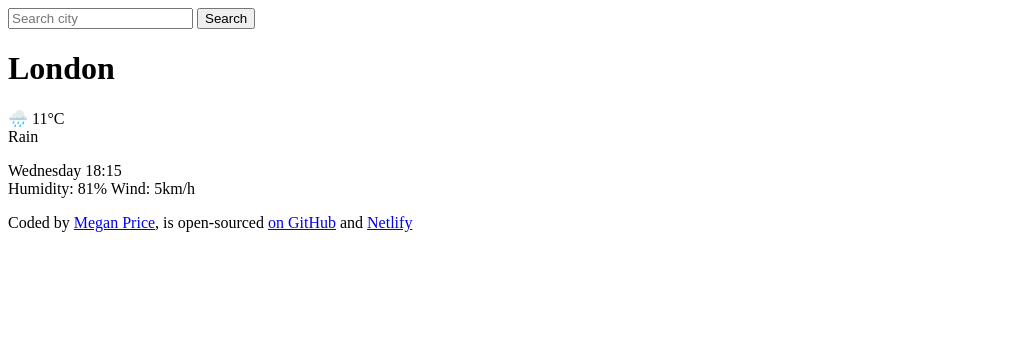
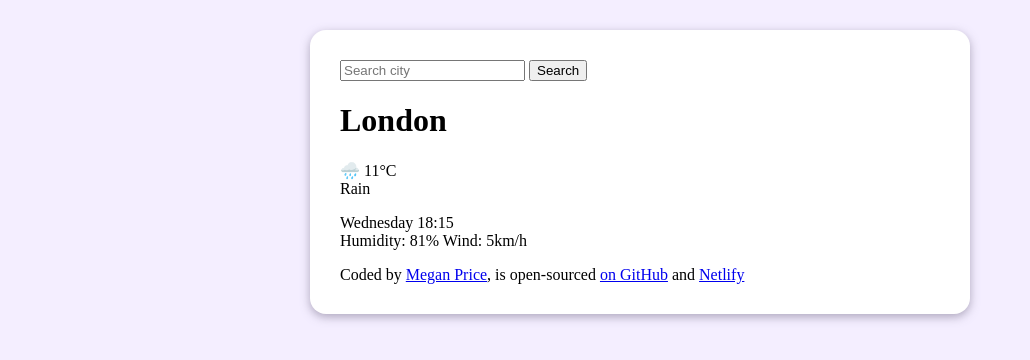
Before and after one commit to meganprice27/weather-app, a plain HTML site: page index.html in a window 1280 px wide. Shown: the whole page, without its empty margins (0-1030 px from the left). Drawn offline with Linux system fonts and the light colour scheme.

Commit message:
Style weather app div on CSS, creating a box

```diff
--- a/index.html
+++ b/index.html
@@ -3,11 +3,11 @@
   <head>
     <meta charset="UTF-8" />
     <meta name="viewport" content="width=device-width, initial-scale=1.0" />
-    <link ref="stylesheet" href="src/style.css" />
+    <link rel="stylesheet" href="src/style.css" />
     <title>Weather App</title>
   </head>
   <body>
-    <container>
+    <div class="weather-app">
       <header>
         <form>
           <input type="search" placeholder="Search city" required />
@@ -43,6 +43,6 @@
           >Netlify</a
         >
       </footer>
-    </container>
+    </div>
   </body>
 </html>
--- a/src/style.css
+++ b/src/style.css
@@ -0,0 +1,12 @@
+body {
+  background-color: #f4eeff;
+}
+
+.weather-app {
+  background: white;
+  max-width: 600px;
+  margin: 30px auto;
+  padding: 30px;
+  box-shadow: 0 3px 10px rgba(156, 149, 173, 0.8);
+  border-radius: 16px;
+}
```
